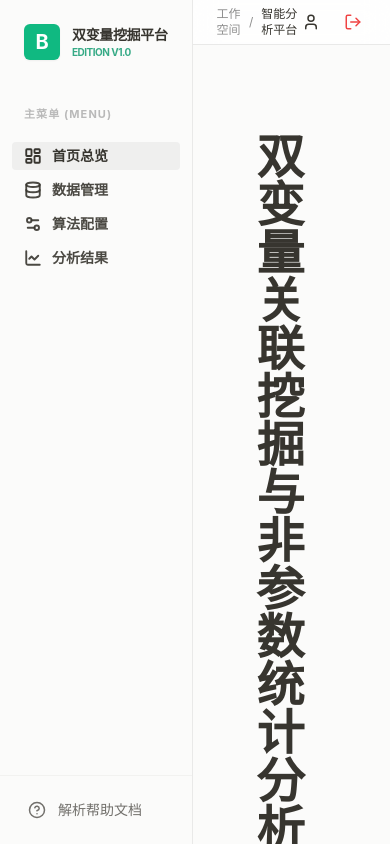
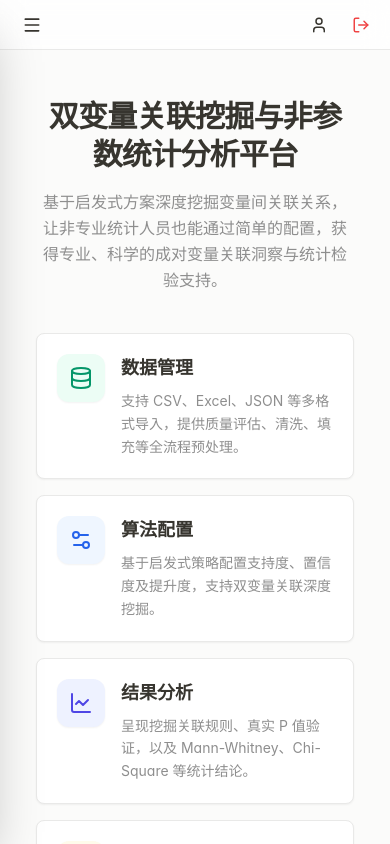
Before and after one commit to zsy-dream/BivaStat-Miner, a React app in the folder frontend/: page / in a window 390 px wide. Built offline with nearby package versions, Linux system fonts and the light colour scheme; the HTML template or start-up script is replaced by a standard one.

Commit message:
style: make layout and homepage mobile responsive

```diff
--- a/frontend/src/components/Layout.tsx
+++ b/frontend/src/components/Layout.tsx
@@ -1,6 +1,6 @@
-import React from 'react';
+import React, { useState } from 'react';
 import { NavLink } from 'react-router-dom';
-import { LayoutDashboard, Database, Settings2, LineChart, HelpCircle, User, LogOut } from 'lucide-react';
+import { LayoutDashboard, Database, Settings2, LineChart, HelpCircle, User, LogOut, Menu } from 'lucide-react';
 import { clsx, type ClassValue } from 'clsx';
 import { twMerge } from 'tailwind-merge';
 
@@ -13,6 +13,8 @@ interface LayoutProps {
 }
 
 const Layout: React.FC<LayoutProps> = ({ children }) => {
+    const [isMobileMenuOpen, setIsMobileMenuOpen] = useState(false);
+
     const menuItems = [
         { label: '首页总览', path: '/', icon: LayoutDashboard },
         { label: '数据管理', path: '/data', icon: Database },
@@ -21,9 +23,20 @@ const Layout: React.FC<LayoutProps> = ({ children }) => {
     ];
 
     return (
-        <div className="flex h-screen bg-[#fbfbfa]">
+        <div className="flex h-screen bg-[#fbfbfa] overflow-hidden relative">
+            {/* Mobile Sidebar Overlay */}
+            {isMobileMenuOpen && (
+                <div
+                    className="fixed inset-0 bg-black/20 z-40 md:hidden transition-opacity"
+                    onClick={() => setIsMobileMenuOpen(false)}
+                />
+            )}
+
             {/* Sidebar */}
-            <aside className="w-68 flex flex-col border-r border-[#e9e9e8] bg-[#fbfbfa] h-full transition-all duration-300">
+            <aside className={cn(
+                "fixed md:static inset-y-0 left-0 z-50 w-64 md:w-68 flex flex-col border-r border-[#e9e9e8] bg-[#fbfbfa] h-full transition-transform duration-300 ease-in-out md:transform-none shadow-2xl md:shadow-none",
+                isMobileMenuOpen ? "translate-x-0" : "-translate-x-full md:translate-x-0"
+            )}>
                 <div className="p-6 flex items-center gap-3">
                     <div className="w-9 h-9 bg-emerald-500 rounded-md flex items-center justify-center text-white font-bold text-xl shadow-sm">
                         B
@@ -65,12 +78,20 @@ const Layout: React.FC<LayoutProps> = ({ children }) => {
             </aside>
 
             {/* Main Content */}
-            <div className="flex-1 flex flex-col overflow-hidden">
-                <header className="h-[45px] border-b border-[#e9e9e8] bg-white/80 backdrop-blur-md flex items-center justify-between px-6 z-10">
-                    <div className="flex items-center gap-2 text-xs text-[#8e8e8e]">
-                        <span>工作空间</span>
-                        <span>/</span>
-                        <span className="text-[#37352f] font-medium">智能分析平台</span>
+            <div className="flex-1 flex flex-col overflow-hidden w-full max-w-full">
+                <header className="h-[50px] md:h-[45px] border-b border-[#e9e9e8] bg-white/80 backdrop-blur-md flex items-center justify-between px-4 md:px-6 z-10 shrink-0">
+                    <div className="flex items-center gap-3">
+                        <button
+                            className="p-1.5 hover:bg-[#efefee] rounded-md md:hidden transition-colors"
+                            onClick={() => setIsMobileMenuOpen(true)}
+                        >
+                            <Menu size={20} className="text-[#37352f]" />
+                        </button>
+                        <div className="flex items-center gap-2 text-xs text-[#8e8e8e] hidden sm:flex">
+                            <span>工作空间</span>
+                            <span>/</span>
+                            <span className="text-[#37352f] font-medium">智能分析平台</span>
+                        </div>
                     </div>
                     <div className="flex items-center gap-4">
                         <button className="p-1 hover:bg-[#efefee] rounded-full transition-colors">
@@ -82,7 +103,7 @@ const Layout: React.FC<LayoutProps> = ({ children }) => {
                     </div>
                 </header>
 
-                <main className="flex-1 overflow-y-auto p-10 bg-[#fbfbfa]">
+                <main className="flex-1 overflow-y-auto p-4 sm:p-6 md:p-10 bg-[#fbfbfa] w-full">
                     {children}
                 </main>
             </div>
--- a/frontend/src/pages/Home.tsx
+++ b/frontend/src/pages/Home.tsx
@@ -37,46 +37,46 @@ const Home: React.FC = () => {
     ];
 
     return (
-        <div className="max-w-6xl mx-auto py-12 px-6">
-            <div className="mb-16">
-                <h1 className="text-5xl font-extrabold tracking-tight text-[#37352f] mb-6">
+        <div className="max-w-6xl mx-auto py-8 px-5 md:py-12 md:px-6">
+            <div className="mb-10 md:mb-16 text-center md:text-left">
+                <h1 className="text-3xl sm:text-4xl md:text-5xl font-extrabold tracking-tight text-[#37352f] mb-4 md:mb-6 leading-tight">
                     双变量关联挖掘与非参数统计分析平台
                 </h1>
-                <p className="text-xl text-[#8e8e8e] max-w-3xl leading-relaxed">
+                <p className="text-base sm:text-lg md:text-xl text-[#8e8e8e] max-w-3xl leading-relaxed mx-auto md:mx-0">
                     基于启发式方案深度挖掘变量间关联关系，让非专业统计人员也能通过简单的配置，获得专业、科学的成对变量关联洞察与统计检验支持。
                 </p>
             </div>
 
-            <div className="grid grid-cols-1 md:grid-cols-2 gap-8 mb-16">
+            <div className="grid grid-cols-1 md:grid-cols-2 gap-4 sm:gap-6 md:gap-8 mb-10 md:mb-16">
                 {features.map((f, i) => (
                     <div
                         key={i}
                         onClick={() => navigate(f.path)}
-                        className="group notion-card p-8 cursor-pointer flex gap-6 items-start hover:bg-[#efefee]/30 transition-all border border-[#e9e9e8] h-full"
+                        className="group notion-card p-5 sm:p-6 md:p-8 cursor-pointer flex gap-4 md:gap-6 items-start hover:bg-[#efefee]/30 transition-all border border-[#e9e9e8] h-full"
                     >
-                        <div className={`w-14 h-14 rounded-xl flex items-center justify-center shrink-0 shadow-sm ${f.color} group-hover:scale-105 transition-transform`}>
-                            <f.icon size={28} />
+                        <div className={`w-12 h-12 md:w-14 md:h-14 rounded-xl flex items-center justify-center shrink-0 shadow-sm ${f.color} group-hover:scale-105 transition-transform`}>
+                            <f.icon className="w-6 h-6 md:w-7 md:h-7" />
                         </div>
                         <div className="flex-1">
-                            <h3 className="font-extrabold text-xl mb-3 flex items-center gap-2 text-[#37352f]">
+                            <h3 className="font-extrabold text-lg md:text-xl mb-2 md:mb-3 flex items-center gap-2 text-[#37352f]">
                                 {f.title}
-                                <ArrowRight size={18} className="opacity-0 group-hover:opacity-100 transition-all -translate-x-2 group-hover:translate-x-0 text-emerald-500" />
+                                <ArrowRight size={18} className="opacity-0 md:group-hover:opacity-100 transition-all -translate-x-2 group-hover:translate-x-0 text-emerald-500 hidden sm:block" />
                             </h3>
-                            <p className="text-[#8e8e8e] text-base leading-relaxed">{f.desc}</p>
+                            <p className="text-[#8e8e8e] text-sm md:text-base leading-relaxed">{f.desc}</p>
                         </div>
                     </div>
                 ))}
             </div>
 
-            <div className="border-2 border-dashed border-[#e9e9e8] rounded-2xl p-20 text-center bg-white shadow-sm hover:border-emerald-200 transition-colors">
-                <div className="w-20 h-20 bg-emerald-50 text-emerald-600 rounded-full flex items-center justify-center mx-auto mb-8 shadow-inner">
-                    <Upload size={40} />
+            <div className="border-2 border-dashed border-[#e9e9e8] rounded-2xl p-8 sm:p-12 md:p-20 text-center bg-white shadow-sm hover:border-emerald-200 transition-colors">
+                <div className="w-16 h-16 md:w-20 md:h-20 bg-emerald-50 text-emerald-600 rounded-full flex items-center justify-center mx-auto mb-6 md:mb-8 shadow-inner">
+                    <Upload className="w-8 h-8 md:w-10 md:h-10" />
                 </div>
-                <h3 className="text-2xl font-bold mb-4 text-[#37352f]">立即开启智能分析之旅</h3>
-                <p className="text-lg text-[#8e8e8e] mb-10 max-w-md mx-auto leading-relaxed">导入您的数据集（CSV/Excel），让系统引擎自动为您探索变量间的深层联系。</p>
+                <h3 className="text-xl md:text-2xl font-bold mb-3 md:mb-4 text-[#37352f]">立即开启智能分析之旅</h3>
+                <p className="text-base md:text-lg text-[#8e8e8e] mb-8 md:mb-10 max-w-md mx-auto leading-relaxed">导入您的数据集（CSV/Excel），让系统引擎自动为您探索变量间的深层联系。</p>
                 <button
                     onClick={() => navigate('/data')}
-                    className="notion-btn-primary px-12 py-4 text-lg shadow-lg hover:shadow-xl transition-all"
+                    className="notion-btn-primary px-8 py-3 md:px-12 md:py-4 text-base md:text-lg shadow-lg hover:shadow-xl transition-all w-full sm:w-auto"
                 >
                     上传我的数据集
                 </button>
```
